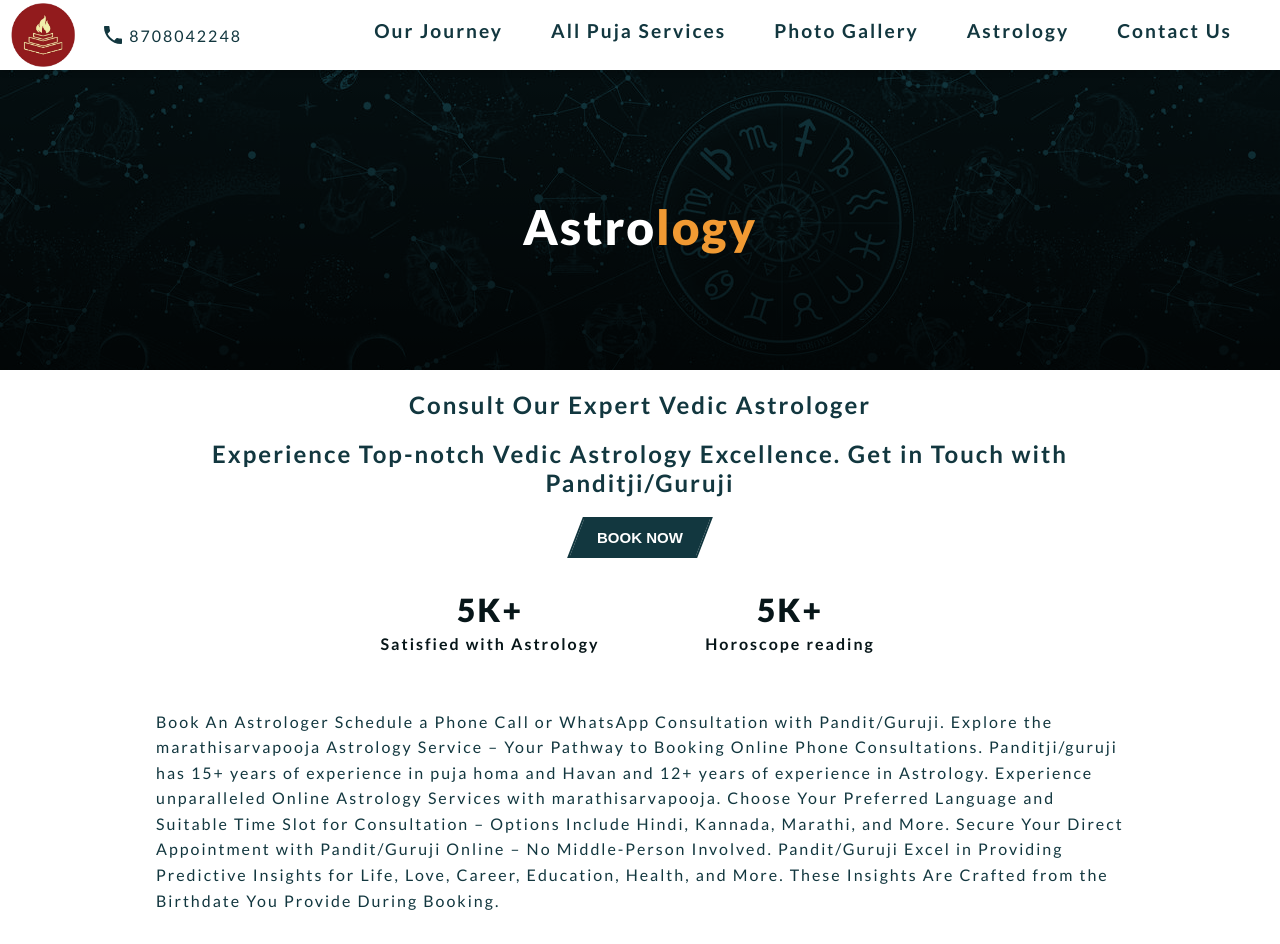
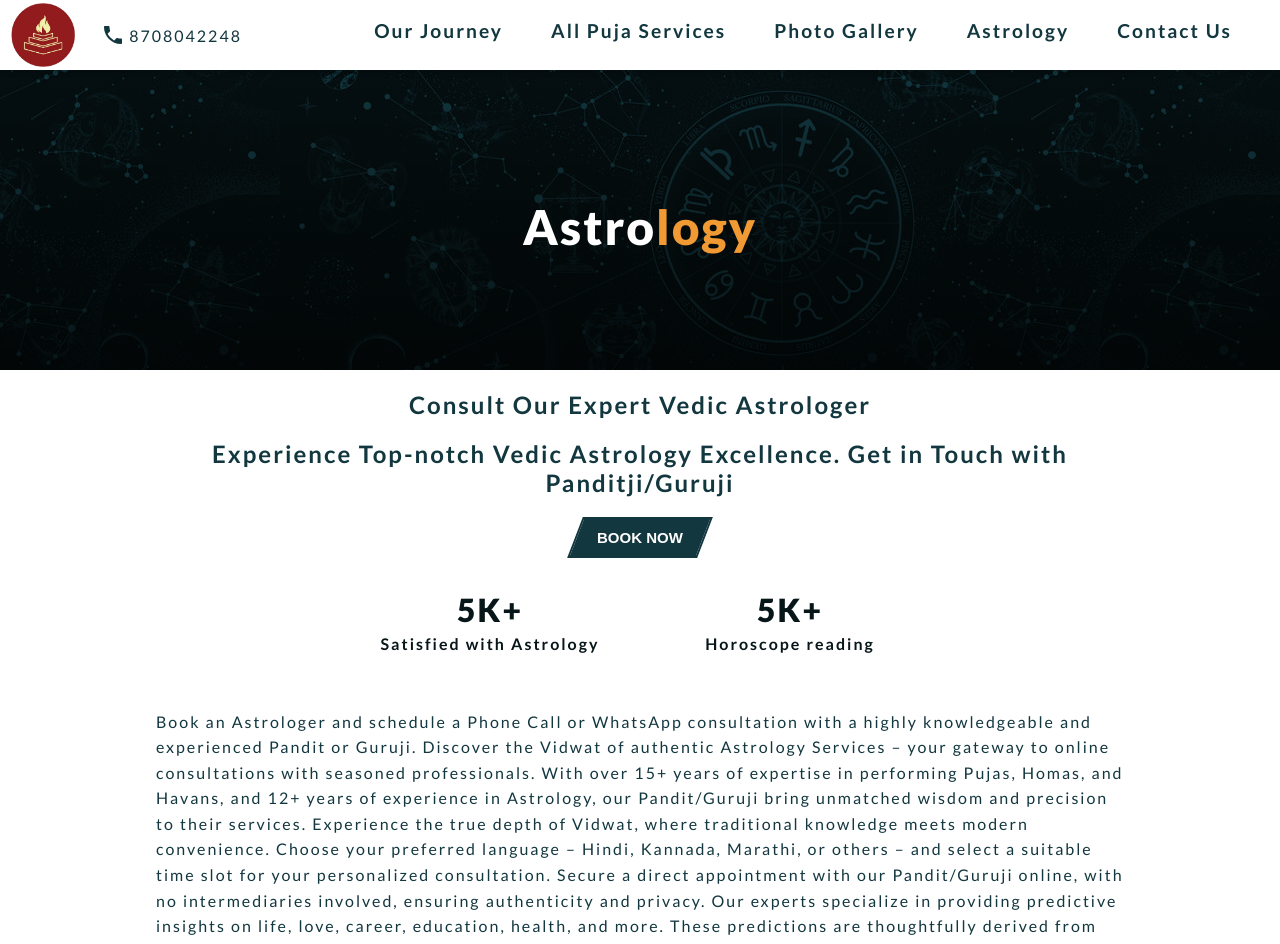
Before and after one commit to Ankitjnvynr/finalpujavidya, a React (Vite) app: page /astrology in a window 1280 px wide. Shown: the top 944 px of the page. Built offline with nearby package versions, Linux system fonts and the light colour scheme.

Commit message:
first commit

```diff
--- a/src/data/astro-data.js
+++ b/src/data/astro-data.js
@@ -1,15 +1,11 @@
 export const astroData = {
-  para: `Book An Astrologer Schedule a Phone Call or WhatsApp Consultation with
-          Pandit/Guruji. Explore the marathisarvapooja Astrology Service – Your
-          Pathway to Booking Online Phone Consultations. Panditji/guruji has 15+
-          years of experience in puja homa and Havan and 12+ years of experience
-          in Astrology. Experience unparalleled Online Astrology Services with
-          marathisarvapooja. Choose Your Preferred Language and Suitable Time
-          Slot for Consultation – Options Include Hindi, Kannada, Marathi, and
-          More. Secure Your Direct Appointment with Pandit/Guruji Online – No
-          Middle-Person Involved. Pandit/Guruji Excel in Providing Predictive
-          Insights for Life, Love, Career, Education, Health, and More. These
-          Insights Are Crafted from the Birthdate You Provide During Booking.`,
+  para: `Book an Astrologer and schedule a Phone Call or WhatsApp consultation with a highly knowledgeable and experienced Pandit or Guruji. Discover the Vidwat of authentic Astrology Services – your gateway to online consultations with seasoned professionals.
+
+With over 15+ years of expertise in performing Pujas, Homas, and Havans, and 12+ years of experience in Astrology, our Pandit/Guruji bring unmatched wisdom and precision to their services. Experience the true depth of Vidwat, where traditional knowledge meets modern convenience.
+
+Choose your preferred language – Hindi, Kannada, Marathi, or others – and select a suitable time slot for your personalized consultation. Secure a direct appointment with our Pandit/Guruji online, with no intermediaries involved, ensuring authenticity and privacy.
+
+Our experts specialize in providing predictive insights on life, love, career, education, health, and more. These predictions are thoughtfully derived from the birth details you share during the booking process. Step into the world of unparalleled astrology services, where tradition, wisdom, and accuracy converge to illuminate your path forward.`,
   heading: [
     "Consult Our Expert Vedic Astrologer",
     `Experience Top-notch Vedic Astrology Excellence. Get in Touch with Panditji/Guruji`,
```
